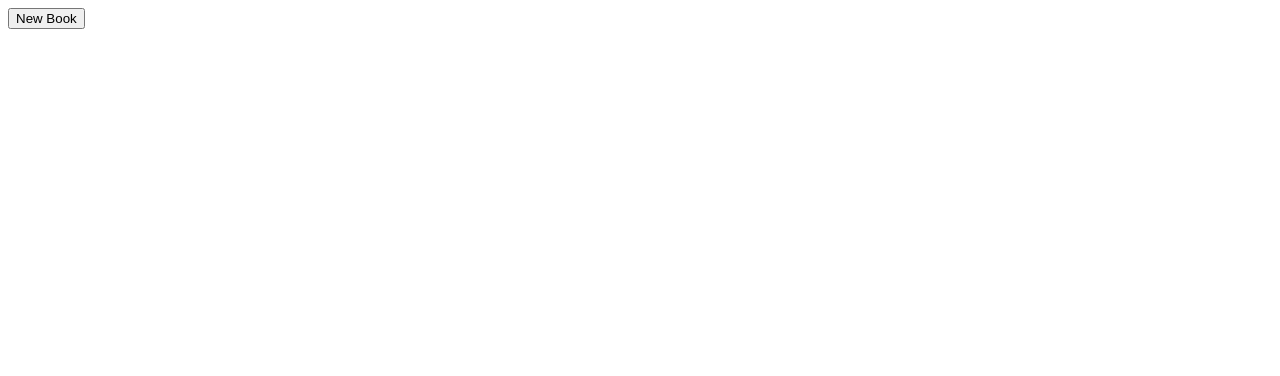
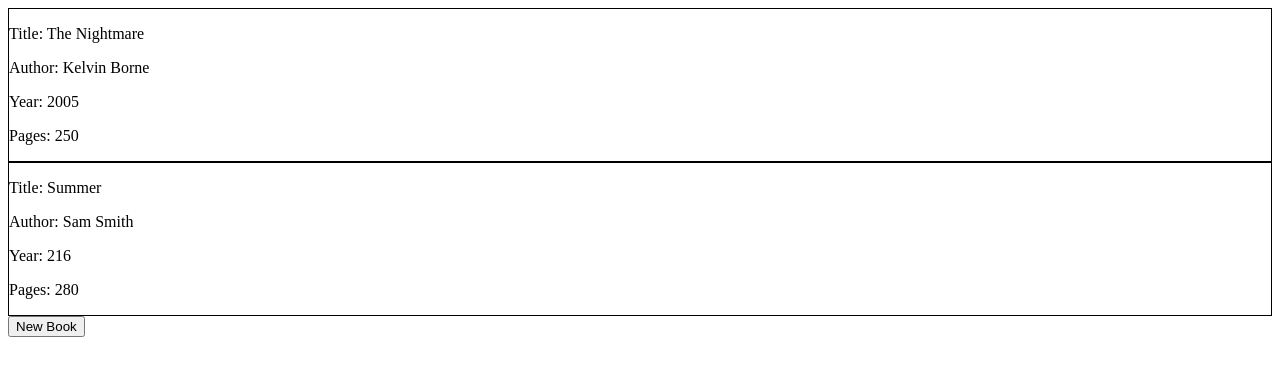
Before and after one commit to ThaboChambule/Library, a plain HTML site: page index.html in a window 1280 px wide. Drawn offline with Linux system fonts and the light colour scheme.

Commit message:
add display function

```diff
--- a/index.html
+++ b/index.html
@@ -8,35 +8,29 @@
   </head>
   <body>
 
-    <div class="showBook">
+    <div class="Container"></div>
 
-
-
-
-    </div>
+    <div class="showBook"></div>
 
     <dialog class="dialog">
       <form method="dialog">
         <p>
-          <label > Title:</label>
-          <input class="title"/>
+          <label> Title:</label>
+          <input class="title" />
         </p>
         <p>
           <label> Author:</label>
-          <input class="author"/>
+          <input class="author" />
         </p>
         <p>
-          <label > Year:</label>
-          <input class="year"/>
+          <label> Year:</label>
+          <input class="year" />
         </p>
         <p>
-          <label > Pages:</label>
-          <input class="pages"/>
+          <label> Pages:</label>
+          <input class="pages" />
         </p>
         <button class="confirm">Confirm</button>
-
-
-
       </form>
     </dialog>
 
--- a/scripts/script.js
+++ b/scripts/script.js
@@ -4,9 +4,23 @@ addBookToLibrary();
 displayBook();
 
 function displayBook() {
+
+  let displayBook = "";
+
   myLibrary.forEach((element) => {
-    console.log(element);
-  });
+    const html = `
+    <div class="me">
+    <p> Title: ${element.title}<p>
+    <p>Author: ${element.auther}<p>
+    <p> Year: ${element.year}</p>
+    <p>Pages: ${element.pages}</p>
+    </div>`
+
+      displayBook += html;
+
+  })
+  document.querySelector(".Container").innerHTML = displayBook;
+
 }
 
 function Book(title, author, year, pages) {
@@ -30,7 +44,6 @@ function addBookToLibrary() {
   const book1 = new Book("The Nightmare", "Kelvin Borne", 2005, 250);
   myLibrary.push(book1);
   const book2 = new Book("Summer", "Sam Smith", 216, 280);
-  myLibrary.push(book1);
   myLibrary.push(book2);
 
   const confirm = document.querySelector(".confirm");
--- a/styles/style.css
+++ b/styles/style.css
@@ -0,0 +1,5 @@
+.me{
+
+    border: 1px solid black;
+
+}
```
